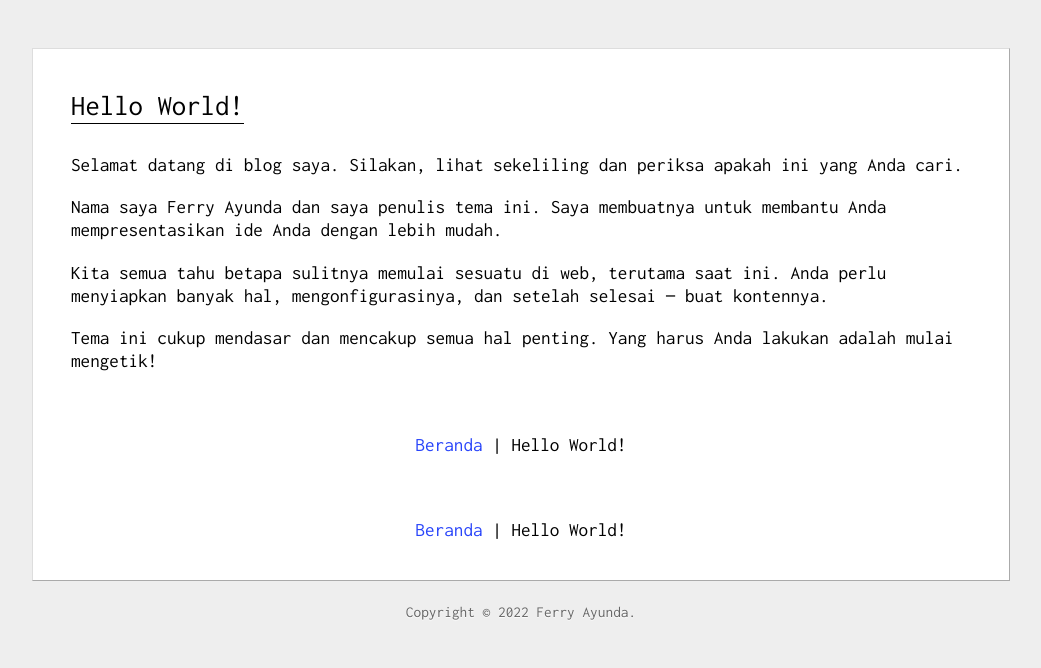
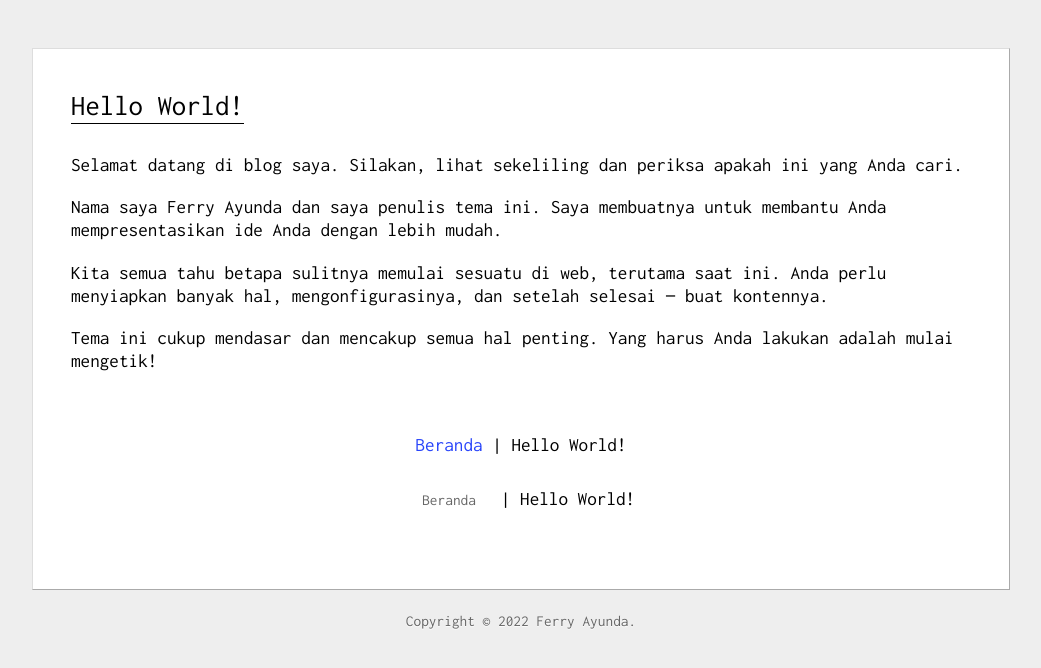
Before and after one commit to susahberak/doglos, a Jekyll site: the page built from _posts/2018-01-01-hello-world.html, in a window 1280 px wide. Shown: the top 668 px of the page, without its empty margins (119-1160 px from the left). Built offline with Jekyll 4.4.1, drawn with Linux system fonts in a browser that asks for light colours.

Commit message:
Update post.html

```diff
--- a/_layouts/post.html
+++ b/_layouts/post.html
@@ -5,7 +5,8 @@
 
 {{ content }}
 
-<br>
-<p style="text-align:center;"><a href='{{ site.url }}/'> Beranda</a> | {{ page.title }} </p>
+<footer>
+<p><a href='{{ site.url }}/'> Beranda</a> | {{ page.title }} </p>
+</footer>
 
 {% if site.disqus-id %} {% include comments.html %} {% endif %}
```
